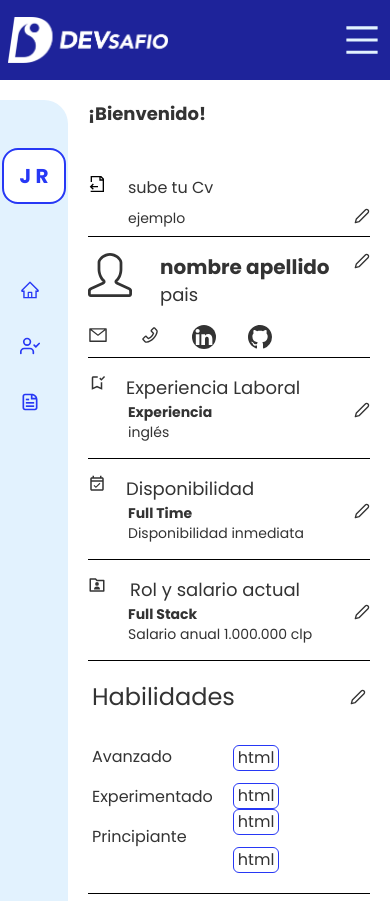
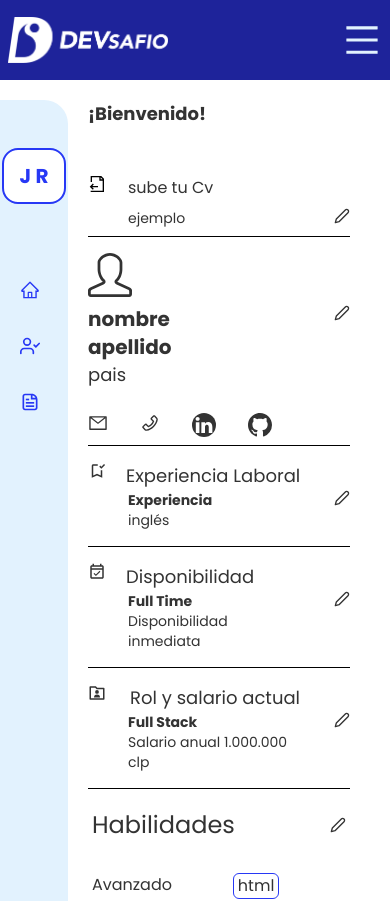
Before and after one commit to vecarope/ejemploReact, a React (Create React App) app: page /userProfile in a window 390 px wide. Shown: the top 901 px of the page. Built offline with nearby package versions, Linux system fonts and the light colour scheme; what tw-elements would draw is missing.

Commit message:
vista mobile profile lista

```diff
--- a/src/views/UserProfile/index.jsx
+++ b/src/views/UserProfile/index.jsx
@@ -14,7 +14,7 @@ export default function UserProfile() {
         <div className='lg:w-72 lg:pt-10 h-screen my-5 bg-fill-light rounded-tr-3xl'>
           <Dashboard/>
         </div>
-        <div className=' w-auto md:w-screen md:mt-5 lg:my-10 ml-5 lg:ml-20 lg:w-screen m-5 lg:m-12'>
+        <div className='grid container mx-auto mr-10 md:w-screen md:mt-5 lg:my-10 ml-5 lg:ml-20 lg:w-screen m-5 lg:m-12'>
           <h1 className='font-bold text-lg md:text-xl lg:text-2xl md:mb-3 lg:mb-4 '>¡Bienvenido!</h1><br/><br/>
           <div className='lg:flex lg:justify-between mb-2 lg:mb-6 '>
             <div className='flex gap-6 md:text-md lg:text-lg mb-2'>
@@ -26,19 +26,19 @@ export default function UserProfile() {
             </div>
           </div>
           <hr className=' border-black'/>
-          <div className='flex gap-6 justify-around md:justify-between lg:justify-between mb-2 mt-4 lg:mb-7 lg:gap-6 lg:mt-10'>
-            <div className='flex'>
+          <div className='grid grid-cols-2 gap-2 justify-between sm:grid-cols-3 lg:justify-between mb-2 mt-4 lg:mb-7 lg:gap-6 lg:mt-10'>
+            <div className='col-start-1'>
               <SlUser className='w-11 h-11 mr-7'/>
-              <div>
-                <h1 className='font-bold text-xl'>nombre apellido</h1>
-                <p className='text-lg'>pais</p>
-              </div>
             </div>
-            <div className='flex'>
+            <div className='col-start-1 sm:col-start-2'>
+              <h1 className='font-bold text-xl'>nombre apellido</h1>
+              <p className='text-lg'>pais</p>
+            </div>
+            <div className='flex justify-end'>
               <FiEdit2/>
             </div>
           </div>
-          <div className='flex justify-start md:justify-around gap-8 mb-2 mt-4 lg:mb-7'>
+          <div className='flex justify-start sm:justify-around md:justify-around gap-8 mb-2 mt-4 lg:mb-7'>
             <div className='flex gap-5'>
               <AiOutlineMail className=' text-xl'/>
               <p className='hidden md:block'>correo</p>
```
